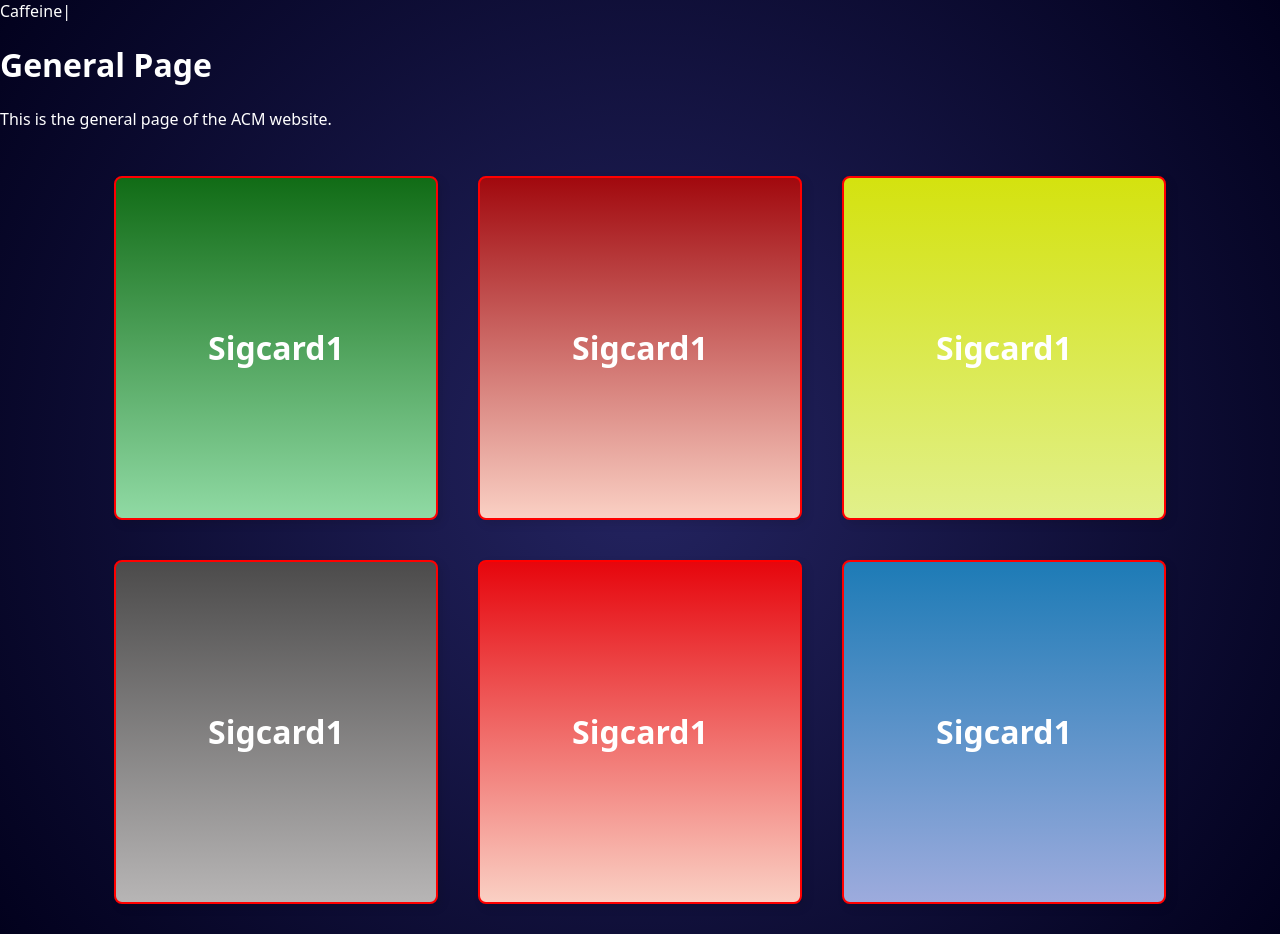
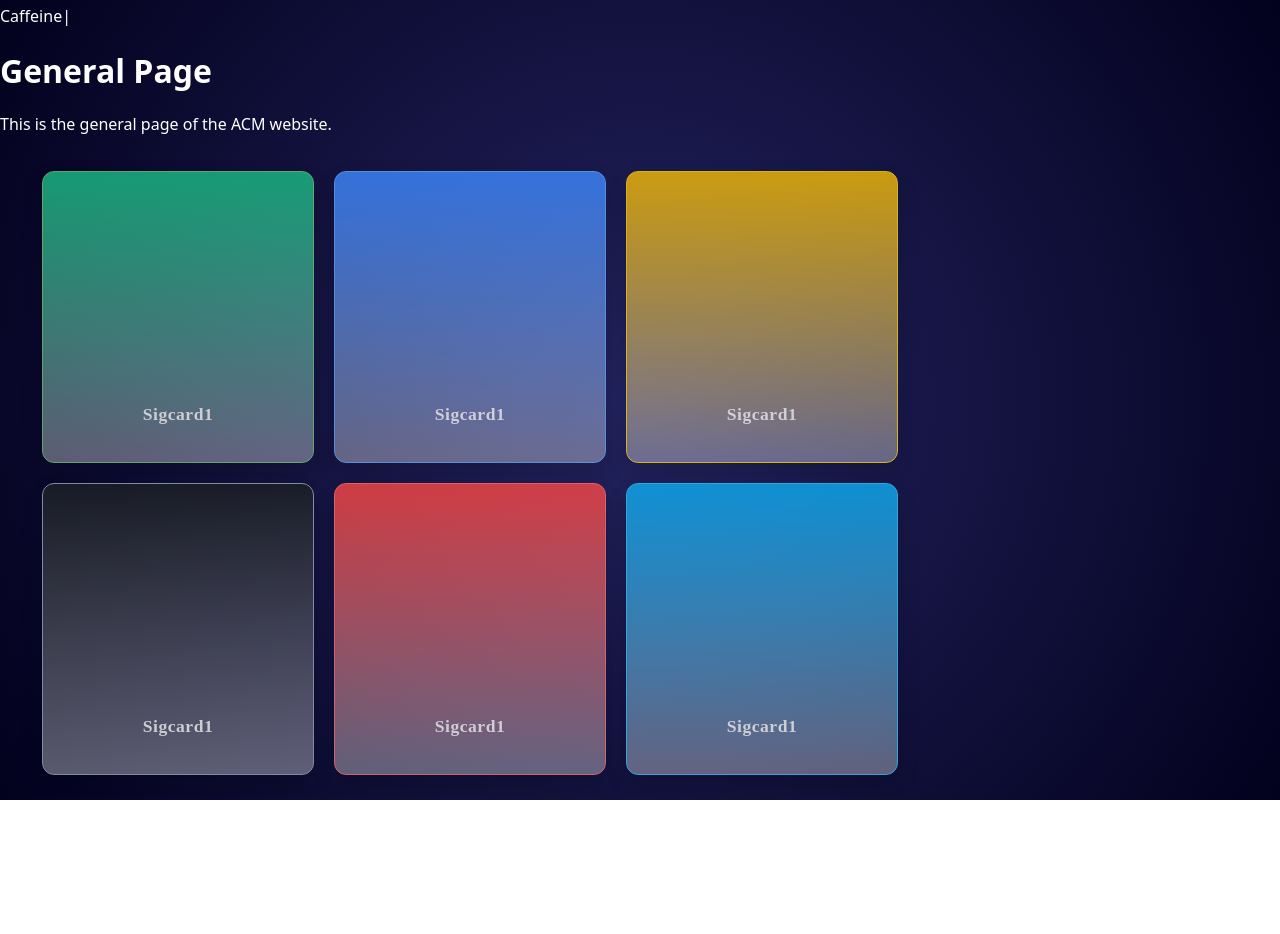
Before and after one commit to sigdotcom/ACMWebsite, a React (Vite) app in the folder client/: page / in a window 1280 px wide. After the commit the page ends 800 px from the top, so only its background shows below. Built offline with nearby package versions, Linux system fonts and the light colour scheme.

Commit message:
gradients for sig cards finished

```diff
--- a/client/src/components/sigcard.css
+++ b/client/src/components/sigcard.css
@@ -3,31 +3,72 @@
   flex-wrap: wrap;
   gap: 20px;
   padding: 20px;
-  justify-content: center;
+  justify-content: center; /* Centers the cards inside the box */
+
+  max-width: 900px; /* Limits width to fit exactly 3 cards */
+  margin-left: auto;  /* These two lines center the box itself */
+  margin-right: auto;
+
+  width: 100%; /* Ensures it can grow up to 900px */
+}
+.sig-box {
+  display: flex;
+  flex-direction: column;
+  align-items: center;
+  justify-content: flex-end;
+  border-radius: 12px;
+  padding: 25px;
+  width: 220px;
+  height: 240px;
+  border: 1.5px solid rgba(255, 255, 255, 0.15);
+  box-shadow: 0 10px 25px rgba(0, 0, 0, 0.2);
+
+  opacity: 0.85;
+  transition: all 0.3s ease;
+  cursor: pointer;
 }
 
-.sig-box {
-  display: flex;
-  border: 2px solid red;
-  border-radius: 8px;
-  padding: 60px;
-  margin: 10px;
-  width: 200px;
-  height: 220px;
-  box-shadow: 4px 4px 10px rgba(0,0,0,0.1);
-  background-color: black;
-
-}
-.sig-box h1{
-  margin: auto;
+/* Hover State */
+.sig-box:hover {
+  opacity: 1; /* Increases opacity */
+  transform: translateY(-5px) scale(1.02);
+  border-color: rgba(255, 255, 255, 0.4);
+  box-shadow: 0 15px 35px rgba(0, 0, 0, 0.4);
 }
 
+.sig-box h1 {
+  font-size: 1.1rem;
+  color: #efefef;
+  margin-top: auto; /* Pushes text to the bottom */
+  font-family: victor-mono;
+  letter-spacing: 0.5px;
+}
 
-.hack { background: linear-gradient(#116c16 0%, #90daa4 100%); }
-.security { background: linear-gradient(#a1090e 0%, #fad0c4 100%); }
-.data { background: linear-gradient(#d4e20f 0%, #e1f08b 100%); }
-.web { background: linear-gradient(#4c4b4b 0%, #b7b5b5 100%); }
-.game { background: linear-gradient(#e6060d 0%, #fad0c4 100%); }
-.women { background: linear-gradient(#1d7bb6 0%, #9dabdd 100%); }
+.hack {
+  background: linear-gradient(180deg, #19B481 0%, rgba(255, 255, 255, 0.4) 100%);
+  border-color: #73C075;
+}
+.security {
+  background: linear-gradient(180deg, #3B82F6 0%, rgba(255, 255, 255, 0.4) 100%);
+  border-color: #60A5FA;
+}
 
-/* xD */
+.data {
+  background: linear-gradient(180deg, #EAB308 0%, rgba(255, 255, 255, 0.4) 100%);
+  border-color: #FACC15;
+}
+
+.web {
+  background: linear-gradient(180deg, #1b1f24 0%, rgba(255, 255, 255, 0.4) 100%);
+  border-color: #94A3B8;
+}
+
+.game {
+  background: linear-gradient(180deg, #EF4444 0%, rgba(255, 255, 255, 0.4) 100%);
+  border-color: #F87171;
+}
+
+.women {
+  background: linear-gradient(180deg, #0EA5E9 0%, rgba(255, 255, 255, 0.4) 100%);
+  border-color: #38BDF8;
+}
```
